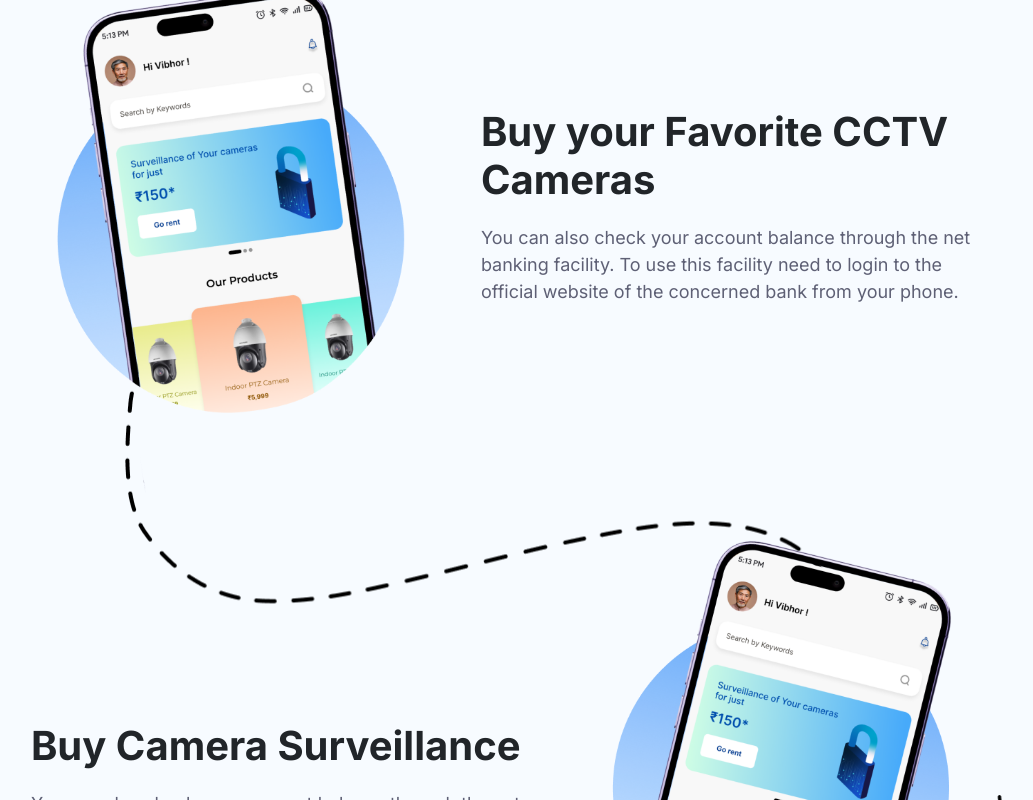
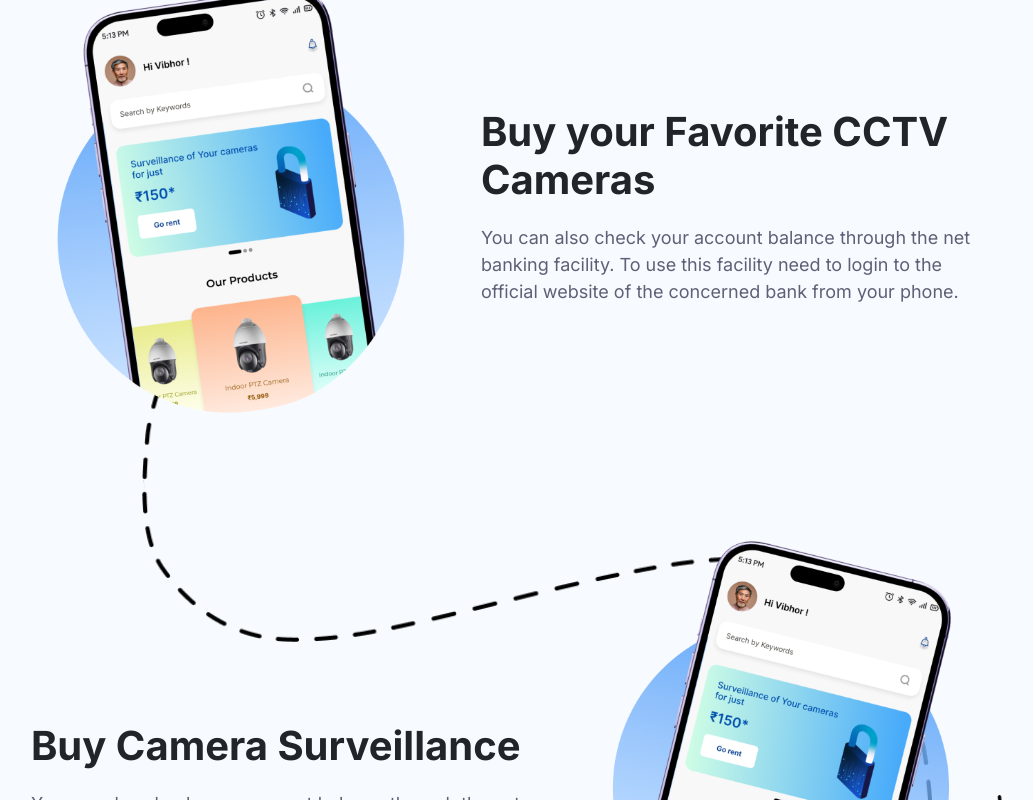
Before and after one commit to corelens-devs/webapp, a React (Create React App) app: page /mobile in a window 1280 px wide. Shown: the part 3963-4763 px from the top of the page, without its empty margins (132-1165 px from the left). Built offline with nearby package versions, Linux system fonts and the light colour scheme.

Commit message:
code update

```diff
--- a/src/Components/MobileSection/MobileSection.module.css
+++ b/src/Components/MobileSection/MobileSection.module.css
@@ -46,18 +46,17 @@
     object-fit: contain;
     }
     .vector1{
-        /* position: absolute;
-        bottom: -325px;
-        z-index: 1;
-        width: 770px;
-        top: 70%;
-        left: 199px; */
         position: absolute;
         /* bottom: -198px; */
         z-index: 1;
+        width: 791px;
+        top: 63%;
+        left: 134px;
+        /* position: absolute;
+        z-index: 1;
         width: 764px;
         top: 58%;
-        left: 117px;
+        left: 117px; */
     }
     .vector2{
         /* position: absolute;
```
